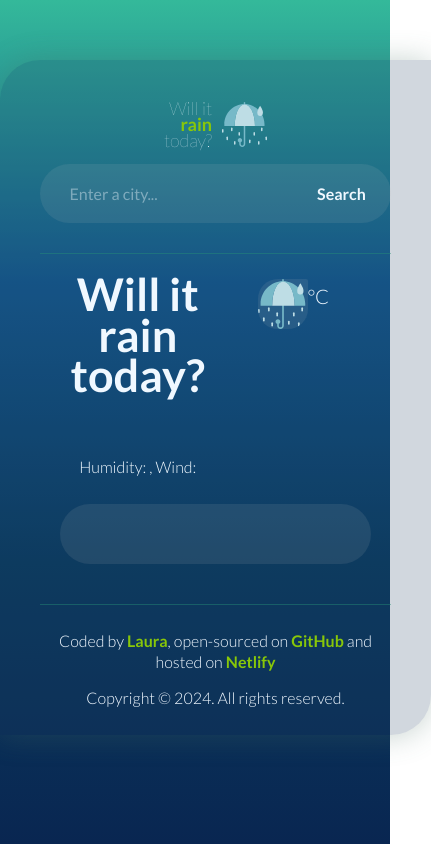
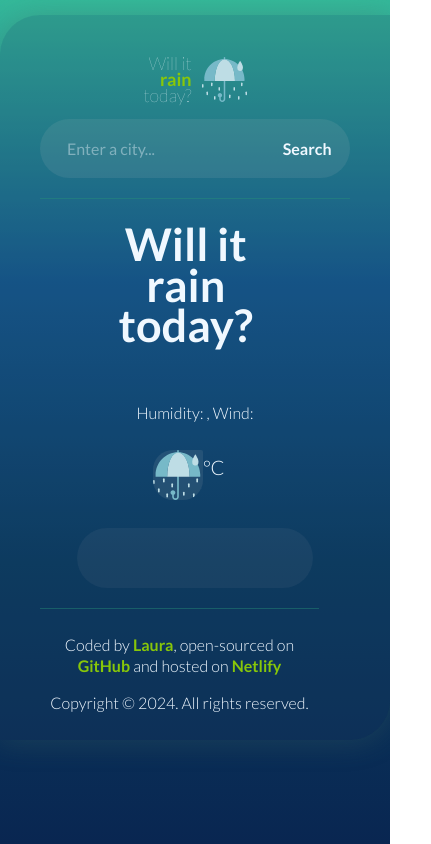
Before and after one commit to Laouns/SheCodesProject-weather-app, a plain HTML site: page index.html in a window 390 px wide. Shown: the whole page, 431 px wide, since content can reach past the window. Drawn offline with nearby package versions, Linux system fonts and the light colour scheme; no server answers.

Commit message:
fixed forecast css, add responsive

```diff
--- a/script.js
+++ b/script.js
@@ -62,7 +62,7 @@ function displayForecast(response) {
             <img src="${day.condition.icon_url}" alt="weather-icon" />
             <div class="temp">
               <span class="max">${Math.round(day.temperature.maximum)}°</span>
-              <span class="min">${Math.round(day.temperature.minimum)}°</span>
+              <span class="min">/ ${Math.round(day.temperature.minimum)}°</span>
             </div>
           </div>
         </div>
--- a/style.css
+++ b/style.css
@@ -137,7 +137,7 @@ footer a {
 .container {
    background-color: rgba(32, 62, 93, 0.202);
    max-width: 510px;
-   width: 90%;
+   width: 100%;
    margin: 60px auto;
    border-radius: 40px 0;
    padding: 40px 40px 0 40px;
@@ -168,7 +168,7 @@ footer a {
 
 .weatherForecast {
    border: none;
-   background-color: rgba(189, 189, 189, 0.119);
+   background-color: rgba(189, 189, 189, 0.062);
    margin: 10px 0 40px 0;
    padding: 30px 25px;
    border-radius: 30px;
@@ -182,10 +182,12 @@ footer a {
 .weatherForecast h3 {
    margin: 0;
    padding: 0;
+   opacity: 0.5;
+
 }
 
 .weatherForecast img {
-   width: 30px;
+   width: 50px;
    margin: 10px 0;
 }
 
@@ -193,35 +195,85 @@ footer a {
    font-weight: 600;
    color: #88c709;
 }
+
 .weatherForecast .min {
-   opacity: 0.5;
+   color: #092651;
+   opacity: 0.8;
 }
 
 @media screen and (max-width: 500px) {
    body {
       font-size: 16px;
       text-align: center;
-   }
-
-   main {
-      flex-direction: column;
-      margin: 30px auto;
-   }
-
-   .location {
-      width: 100%;
-      margin: 0;
-   }
-
-   .weather {
-      width: 100%;
       margin: 0;
       padding: 0;
    }
 
+   .container {
+      width: 100%;
+      margin: 15px auto;
+      padding: 0 auto;
+      box-sizing: border-box;
+   }
+
+   section {
+      margin: 0 auto;
+      padding: 0;
+   }
+
+   .weatherToday {
+      flex-direction: column;
+      margin: 0;
+      padding: 20px 0;
+   }
+
+   .location {
+      margin: 0 auto;
+   }
+
+   .weather {
+      margin: 0 auto;
+      padding: 0;
+   }
+
+   .weatherForecast {
+      flex-direction: column;
+      margin: 0 auto;
+      width: 60%;
+   }
+
+   .weatherForecast .column {
+      margin: 10px 0;
+      display: flex;
+      justify-content: center;
+      align-items: center;
+      font-size: 18px;
+   }
+
+   .weatherForecast img {
+      margin: 0 10px;
+   }
+
+   main {
+      margin: 20px auto;
+      width: 100%;
+      padding: 0;
+      box-sizing: border-box;
+   }
+
    main h1 {
       justify-content: center;
+      margin: 0;
+      padding-top: 5px;
+      width: 90%;
    }
+
+   main h1 p {
+      width: 90%;
+      margin: 0 auto;
+      padding: 0;
+   }
+
 
    main h1 .temp {
       font-size: 60px;
@@ -233,4 +285,9 @@ footer a {
       padding: 0;
    }
 
+   footer {
+      width: 90%;
+   }
+
+   ;
 }
```
